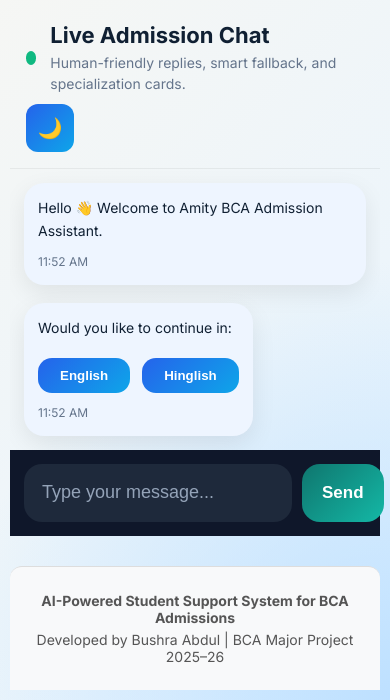
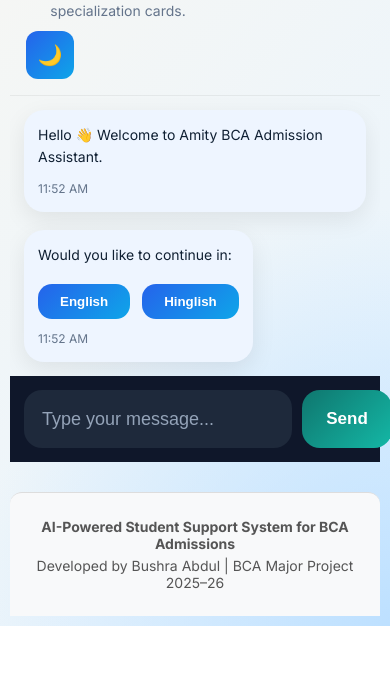
Before and after one commit to Bushra2711/amity-chatbot, a plain HTML site: page templates/index.html in a window 390 px wide. Shown: the part 707-1407 px from the top of the page. After the commit the page ends 1333 px from the top, so only its background shows below. Drawn offline with Linux system fonts and the light colour scheme.

Commit message:
Update style.css

```diff
--- a/static/style.css
+++ b/static/style.css
@@ -55,7 +55,8 @@
     width:100%;
     max-width:1400px;
 
-    height:calc(100vh - 40px);
+    min-height:100dvh;
+    height:auto;
 
     margin:0 auto;
 
@@ -699,7 +700,7 @@
     }
 
     .hero-panel h1{
-        font-size:34px;
+        font-size:24px;
         max-width:100%;
     }
 
@@ -753,11 +754,12 @@
 }
 
     #sendButton{
-        width:110px;
-        height:58px;
-        font-size:17px;
-    }
-
+    min-width:90px;
+    width:auto;
+    padding:0 18px;
+    height:58px;
+    font-size:17px;
+}
     .sidebar-actions{
         width:100%;
     }
@@ -821,3 +823,19 @@
 .footer p{
     margin:5px 0;
 }
+
+@media screen and (max-width:768px){
+
+    html,
+    body{
+        width:100%;
+        overflow-x:hidden;
+    }
+
+    .chat-panel,
+    .hero-panel{
+        width:100%;
+        max-width:100%;
+    }
+
+}
```
